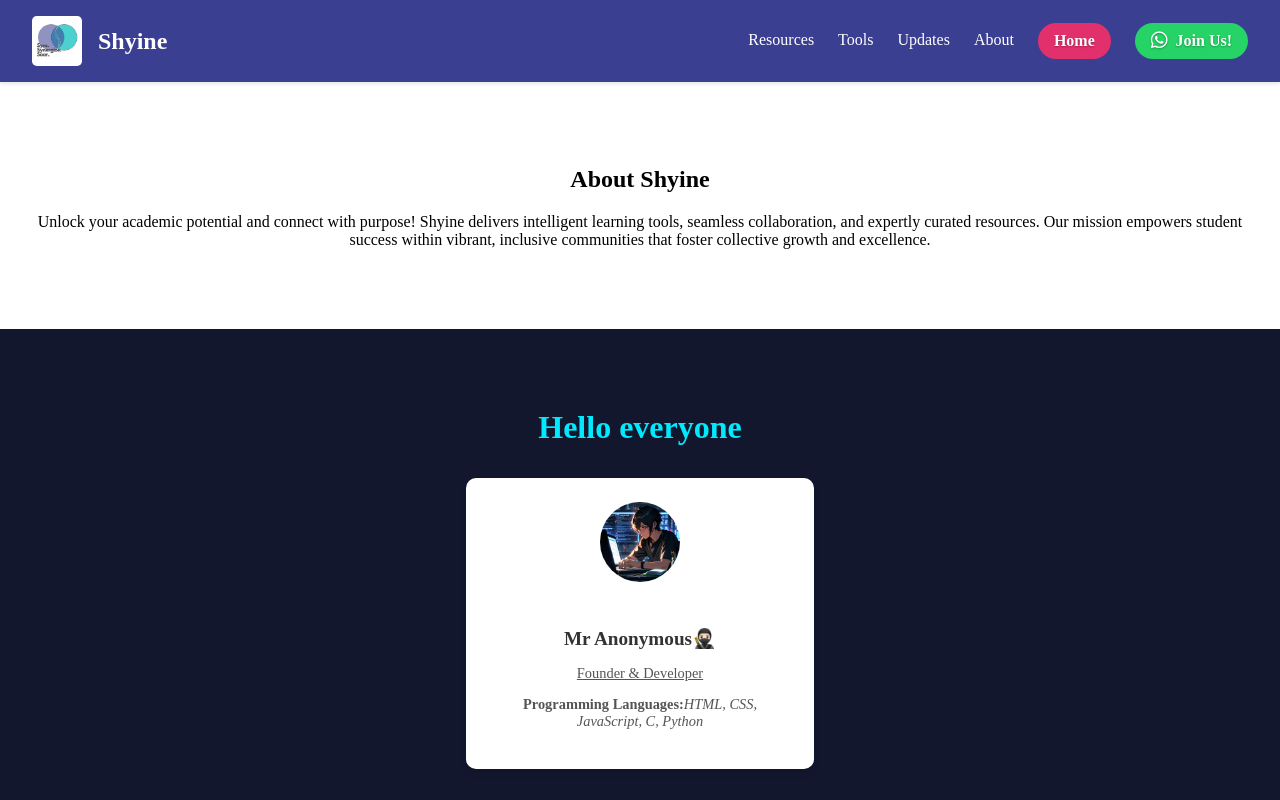
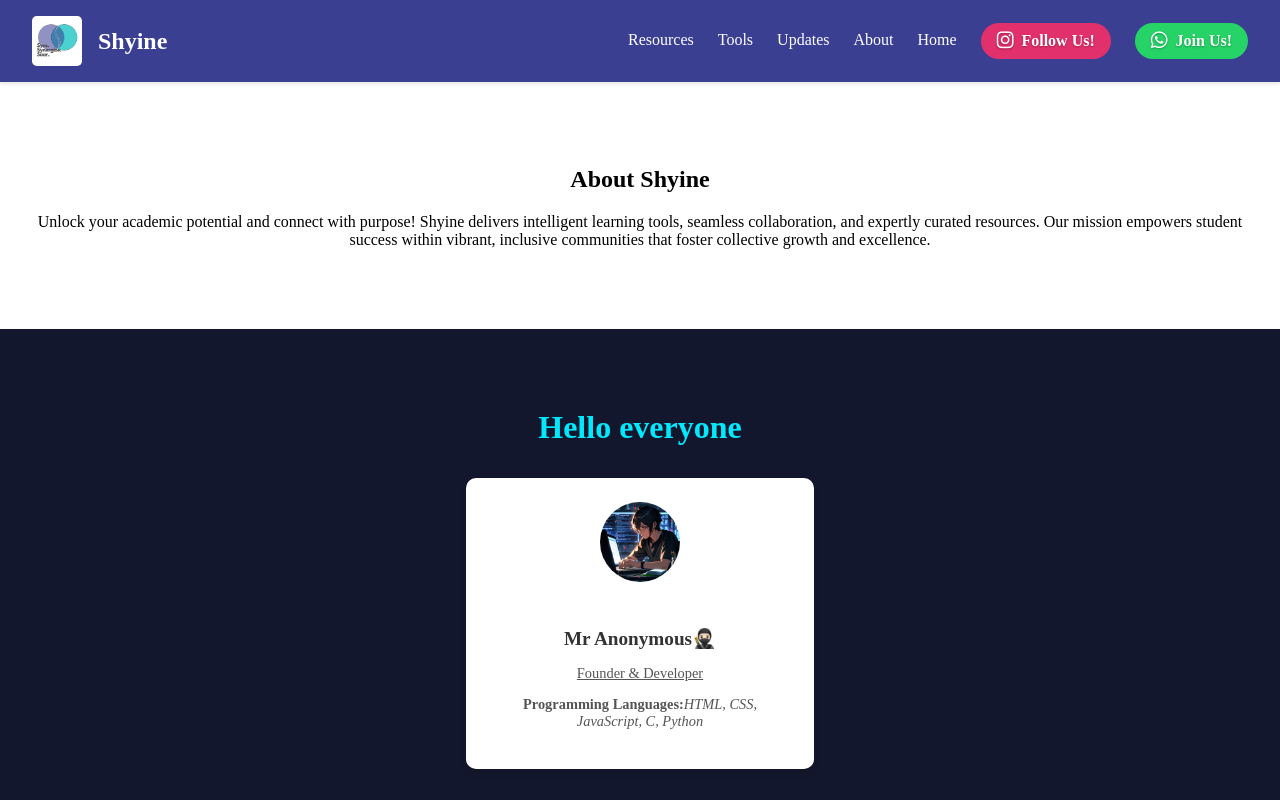
Before and after one commit to code-with-abhishek-gupta/code-with-abhishek-gupta.github.io, a plain HTML site: page about.html in a window 1280 px wide. Shown: the top 800 px of the page. Drawn offline with Linux system fonts and the light colour scheme.

Commit message:
insta-link-added

```diff
--- a/about.html
+++ b/about.html
@@ -30,7 +30,7 @@
                 <h1>Shyine</h1>
             </a>
             <nav><a href="./resources">Resources</a><a href="./tools">Tools</a><a href="./updates">Updates</a><a
-                    href="./about" class="active">About</a><a href="./">Home</a><a
+                    href="./about" class="active">About</a><a href="./">Home</a><a href="https://www.instagram.com/shyine_official/" target="_blank"><i class="fab fa-instagram"></i>Follow Us!</a><a
                     href="https://whatsapp.com/channel/0029Vb30nfc2phHNIigWzc2l" target="_blank"><i
                         class="fab fa-whatsapp"></i>Join Us!</a></nav>
         </div>
```
Also changed, not shown: thanks.html (+1 -1 lines), tools.html (+1 -1 lines), updates.html (+1 -1 lines).
